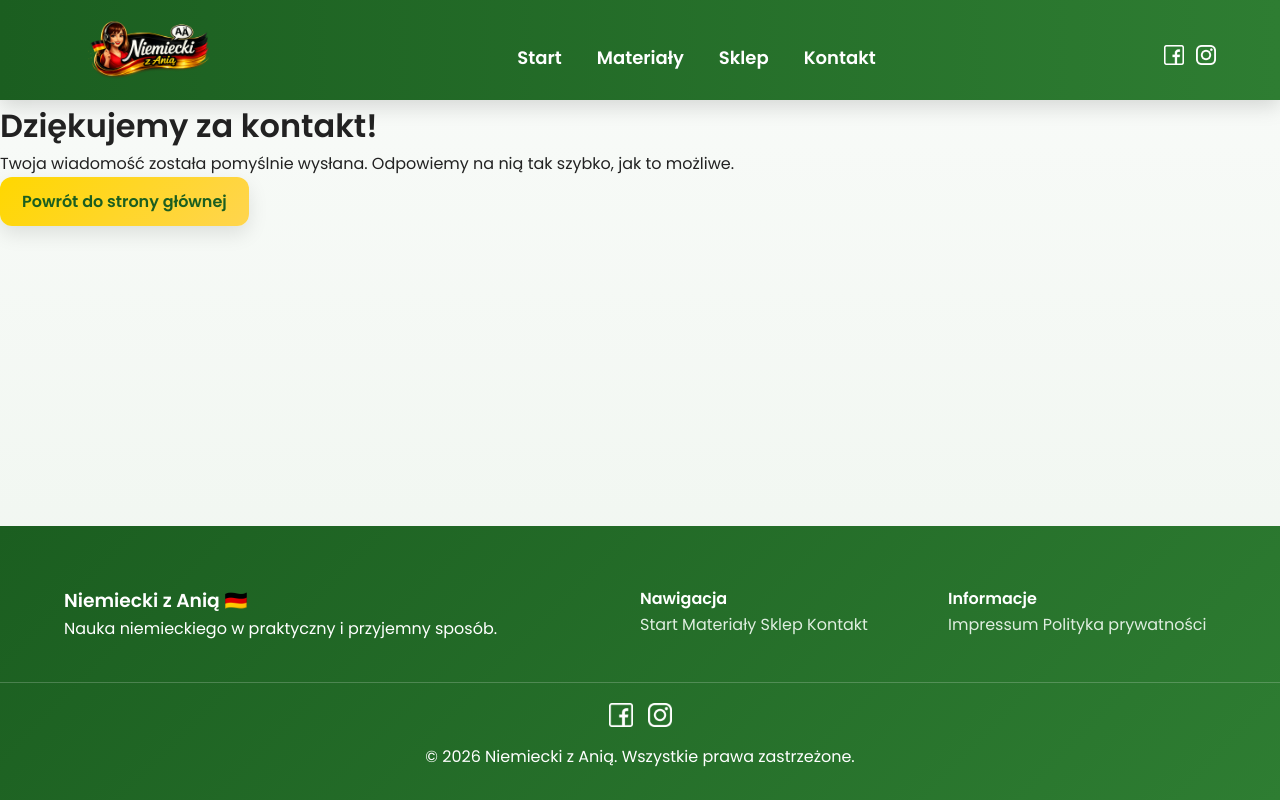
After one commit to Ex333/niemiecki-z-ania, a Django app: page /dziekuje/ in a window 1280 px wide. The commit adds this page. Run offline with Django 5.2, Linux system fonts and the light colour scheme; some libraries are stand-ins or nearby versions.

Commit message:
Thank You, Forms and so on..

```diff
--- /dev/null
+++ b/core/forms.py
@@ -0,0 +1,6 @@
+from django import forms
+
+class ContactForm(forms.Form):
+    name = forms.CharField()
+    email = forms.EmailField()
+    message = forms.CharField(widget=forms.Textarea())
--- a/core/static/css/style.css
+++ b/core/static/css/style.css
@@ -23,7 +23,7 @@ body {
 .navbar {
   position: sticky;
   top: 0;
-  height: 120px;
+  height: 100px;
   background: linear-gradient(90deg, #1b5e20, #2e7d32);
   display: flex;
   align-items: center;
@@ -31,46 +31,38 @@ body {
   box-shadow: 0 6px 20px rgba(0,0,0,0.15);
 }
 
-.navbar * {
-  position: relative;
-  z-index: 2;
-}
-
 /* 🔥 NAV GRID */
 .nav-container {
   width: 90%;
   max-width: 1200px;
   margin: auto;
-  position: relative;
 
   display: grid;
-  grid-template-columns: 1fr auto 1fr;
+  grid-template-columns: auto 1fr auto;
   align-items: center;
 }
 
 /* 🟢 LOGO */
 .logo {
   justify-self: start;
-  margin-left: -350px;
 }
 
 .logo img {
-  height: 150px;
+  height: 110px;
   object-fit: contain;
-  transform: translateY(-10px);
 }
 
 /* 🔥 MENU */
 .nav-links {
   display: flex;
-  justify-content: center;
+  justify-self: center;
   gap: 35px;
 }
 
 .nav-links a {
   color: white;
   text-decoration: none;
-  font-size: 20px;
+  font-size: 18px;
   font-weight: 600;
   transition: 0.3s;
 }
@@ -79,52 +71,37 @@ body {
   color: gold;
 }
 
-/* 🟨 AKTYWNY */
-.btn-nav {
-  background: gold;
-  color: #1b5e20 !important;
-  padding: 8px 16px;
-  border-radius: 10px;
-}
-
-/* 🔵 SOCIAL */
+/* 🔵 SOCIAL (DESKTOP) */
 .nav-right {
-  position: absolute;
-  right: -320px;
+  justify-self: end;
   display: flex;
   gap: 12px;
 }
 
-.social-link {
-  display: flex;
-  align-items: center;
-  justify-content: center;
-  padding: 6px;
-  border-radius: 8px;
+.social-link img {
+  width: 20px;
+  filter: brightness(0) invert(1);
   transition: 0.3s;
 }
 
-.social-link img {
-  width: 20px;
-  height: 20px;
-  filter: brightness(0) invert(1);
+.social-link:hover img {
+  transform: scale(1.1);
 }
 
-.social-link:hover {
-  background: rgba(255,255,255,0.2);
-  transform: translateY(-2px);
+/* ❗ UKRYJ DUPLIKATY W MENU NA DESKTOP */
+.nav-links .nav-right {
+  display: none;
 }
 
 /* 🍔 HAMBURGER */
 .hamburger {
   display: none;
-  font-size: 30px;
+  font-size: 28px;
   color: white;
   cursor: pointer;
-  justify-self: end;
 }
 
-/* 🔥 BUTTON GLOBAL */
+/* 🔥 BUTTON */
 .btn {
   background: linear-gradient(135deg, gold, #ffd54f);
   color: #1b5e20;
@@ -197,28 +174,90 @@ section {
   padding: 80px 0;
 }
 
+/* ⭐ ABOUT */
+.about-wrapper {
+  display: grid;
+  grid-template-columns: 320px 1fr;
+  gap: 50px;
+  align-items: center;
+}
+
+.about-image img {
+  width: 100%;
+  border-radius: 20px;
+  box-shadow: 0 12px 35px rgba(0,0,0,0.15);
+}
+
+.about-text p {
+  margin-bottom: 20px;
+}
+
+/* 🔥 TARGET */
+.target-wrapper {
+  display: grid;
+  grid-template-columns: 1fr 320px;
+  gap: 50px;
+  align-items: center;
+}
+
+.target-image img {
+  width: 100%;
+  border-radius: 20px;
+  box-shadow: 0 12px 35px rgba(0,0,0,0.15);
+  object-fit: cover;
+}
+
 /* 🔻 FOOTER */
 .footer {
-  background: #1b5e20;
+  background: linear-gradient(135deg, #1b5e20, #2e7d32);
   color: white;
-  padding: 25px 0;
-  margin-top: 50px;
+  padding: 60px 0 30px;
+}
+
+.footer-grid {
+  display: grid;
+  grid-template-columns: 2fr 1fr 1fr;
+  gap: 40px;
+  margin-bottom: 40px;
+}
+
+.footer a {
+  color: #dfeee0;
+  text-decoration: none;
+}
+
+.footer a:hover {
+  color: gold;
+}
+
+.footer-bottom {
+  border-top: 1px solid rgba(255,255,255,0.2);
+  padding-top: 20px;
   text-align: center;
+}
+
+.footer-social {
+  display: flex;
+  justify-content: center;
+  gap: 15px;
+  margin-bottom: 10px;
+}
+
+.footer-social img {
+  width: 24px;
+  filter: brightness(0) invert(1);
 }
 
 /* 📱 MOBILE */
 @media (max-width: 900px) {
 
-  .logo {
-    margin-left: 0;
-  }
-
-  .logo img {
-    height: 100px;
+  .nav-container {
+    grid-template-columns: auto auto;
   }
 
   .hamburger {
     display: block;
+    justify-self: end;
   }
 
   .nav-right {
--- a/core/urls.py
+++ b/core/urls.py
@@ -1,9 +1,11 @@
 from django.urls import path
 from .views import home, materialy, kontakt
+from core import views
 
 
 urlpatterns = [
     path("", home, name="home"),
     path("materialy/", materialy, name="materialy"),
     path("kontakt/", kontakt, name="kontakt"),
+    path("dziekuje/", views.dziekuje, name="dziekuje"),
 ]
--- a/core/views.py
+++ b/core/views.py
@@ -1,6 +1,8 @@
 from django.shortcuts import render
 from django.http import HttpResponse
 from .models import HomePage
+from .forms import ContactForm
+from django.shortcuts import redirect
 
 
 def home(request):
@@ -12,4 +14,18 @@ def materialy(request):
     return render(request, "materialy.html")
 
 def kontakt(request):
-    return render(request, "kontakt.html")
+    form = ContactForm(request.POST or None)
+
+    if request.method == "POST" and form.is_valid():
+        name = form.cleaned_data["name"]
+        email = form.cleaned_data["email"]
+        message = form.cleaned_data["message"]
+
+        print(name, email, message)
+
+        return redirect("dziekuje")
+
+    return render(request, "kontakt.html", {"form": form})
+
+def dziekuje(request):
+    return render(request, "dziekuje.html")
--- a/templates/base.html
+++ b/templates/base.html
@@ -21,25 +21,37 @@
     <header class="navbar">
     <div class="nav-container">
 
-            <!-- 🟢 LOGO (LEWA) -->
+        <!-- 🟢 LOGO -->
         <a href="/" class="logo">
             <img src="{% static 'images/logo.png' %}" alt="Logo">
         </a>
 
-            <!-- 🔥 MENU (ŚRODEK) -->
+        <!-- 🍔 HAMBURGER -->
+        <div class="hamburger" onclick="toggleMenu()">☰</div>
+
+        <!-- 🔥 MENU -->
         <nav class="nav-links">
             <a href="/">Start</a>
             <a href="/materialy/">Materiały</a>
             <a href="/sklep/">Sklep</a>
             <a href="/kontakt/">Kontakt</a>
-            </nav>
 
-            <!-- 🔵 SOCIALE (PRAWA) -->
+            <!-- 🔵 SOCIALE W MOBILE -->
             <div class="nav-right">
                 <a href="https://facebook.com" target="_blank" class="social-link">
                     <img src="{% static 'images/facebook-logo.png' %}" alt="Facebook">
                 </a>
+                <a href="https://instagram.com" target="_blank" class="social-link">
+                    <img src="{% static 'images/instagram-logo.png' %}" alt="Instagram">
+                </a>
+            </div>
+        </nav>
 
+        <!-- 🔵 SOCIALE DESKTOP -->
+        <div class="nav-right">
+            <a href="https://facebook.com" target="_blank" class="social-link">
+                <img src="{% static 'images/facebook-logo.png' %}" alt="Facebook">
+            </a>
             <a href="https://instagram.com" target="_blank" class="social-link">
                 <img src="{% static 'images/instagram-logo.png' %}" alt="Instagram">
             </a>
@@ -56,38 +68,48 @@
 
     <!-- 🔻 FOOTER -->
     <footer class="footer">
-        <div class="footer-container">
+    <div class="container footer-grid">
 
-            <!-- LEWA KOLUMNA -->
-            <div class="footer-col">
+        <!-- 🟢 LEFT -->
+        <div class="footer-brand">
             <h3>Niemiecki z Anią 🇩🇪</h3>
             <p>Nauka niemieckiego w praktyczny i przyjemny sposób.</p>
-
-                <div class="socials">
-                    <a href="https://facebook.com" target="_blank">
-                        <img src="{% static 'images/facebook-logo.png' %}" alt="Facebook">
-                    </a>
-
-                    <a href="https://instagram.com" target="_blank">
-                        <img src="{% static 'images/instagram-logo.png' %}" alt="Instagram">
-                    </a>
-                </div>
         </div>
 
-            <!-- PRAWA KOLUMNA -->
-            <div class="footer-col footer-links">
+        <!-- 🔗 MIDDLE -->
+        <div class="footer-nav">
+            <h4>Nawigacja</h4>
             <a href="/">Start</a>
             <a href="/materialy/">Materiały</a>
             <a href="/sklep/">Sklep</a>
             <a href="/kontakt/">Kontakt</a>
         </div>
 
+        <!-- ⚖️ RIGHT -->
+        <div class="footer-legal">
+            <h4>Informacje</h4>
+            <a href="/impressum/">Impressum</a>
+            <a href="/privacy/">Polityka prywatności</a>
         </div>
 
+    </div>
+
+    <!-- 🔻 BOTTOM -->
     <div class="footer-bottom">
+        <div class="footer-social">
+            <a href="#"><img src="{% static 'images/facebook-logo.png' %}"></a>
+            <a href="#"><img src="{% static 'images/instagram-logo.png' %}"></a>
+        </div>
+
         <p>© 2026 Niemiecki z Anią. Wszystkie prawa zastrzeżone.</p>
     </div>
 </footer>
 
 </body>
 </html>
+
+<script>
+function toggleMenu() {
+    document.querySelector(".nav-links").classList.toggle("active");
+}
+</script>
--- /dev/null
+++ b/templates/dziekuje.html
@@ -0,0 +1,9 @@
+{% extends "base.html" %}
+
+{% block content %}
+<div class="thank-you-container">
+    <h1>Dziękujemy za kontakt!</h1>
+    <p>Twoja wiadomość została pomyślnie wysłana. Odpowiemy na nią tak szybko, jak to możliwe.</p>
+    <a href="/" class="btn">Powrót do strony głównej</a>
+</div>
+{% endblock %}
--- a/templates/home.html
+++ b/templates/home.html
@@ -116,7 +116,7 @@
 
         <h2>{{ homepage.cta_title|default:"Zacznij naukę już dziś" }}</h2>
 
-        <a href="/materialy/" class="btn">
+        <a href="/sklep/" class="btn">
             {{ homepage.cta_button|default:"Kup materiały" }}
         </a>
 
```
Also changed, not shown: other parts of core/static/css/style.css (+77 -59 lines), templates/kontakt.html (+30 -0 lines), db.sqlite3. Lines whose indentation alone changed are shown as unchanged.
